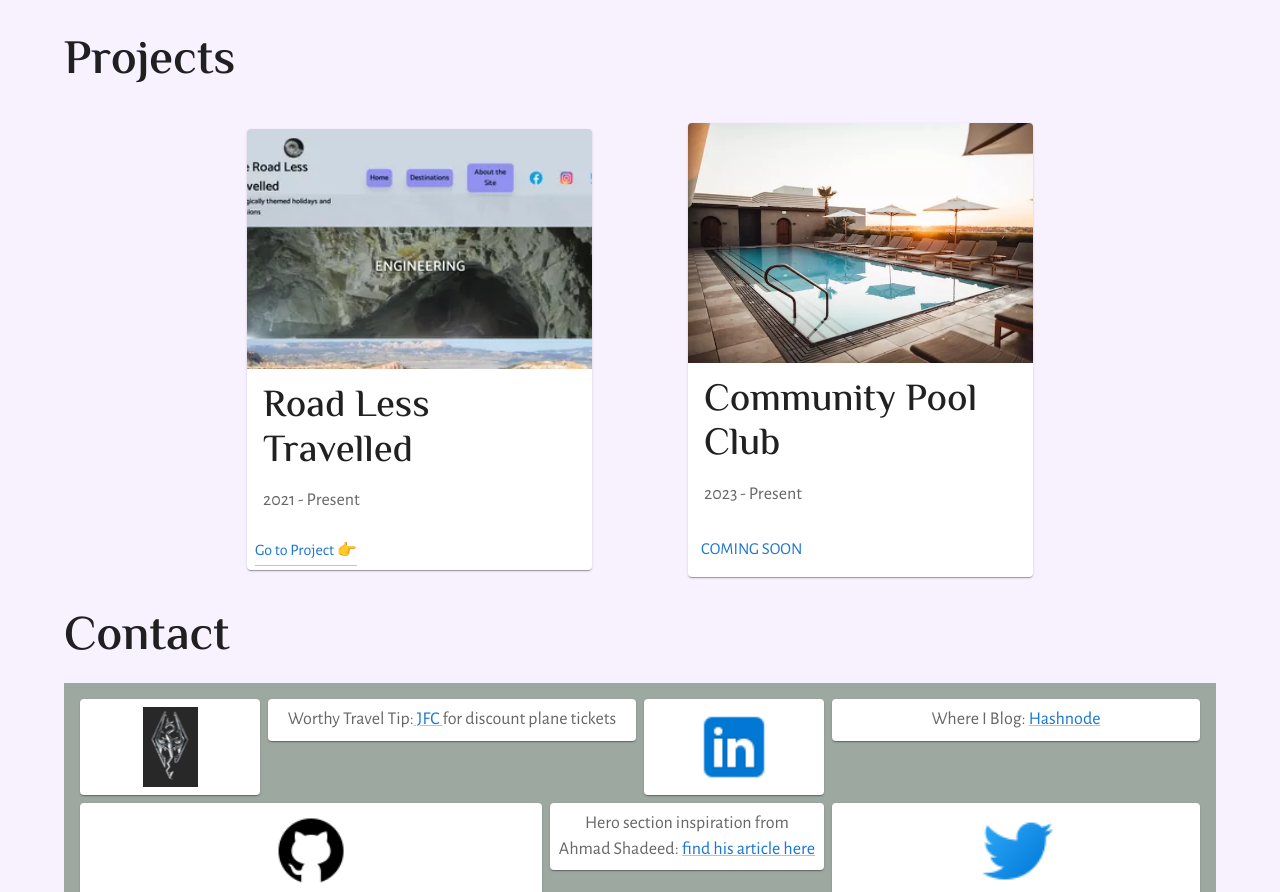
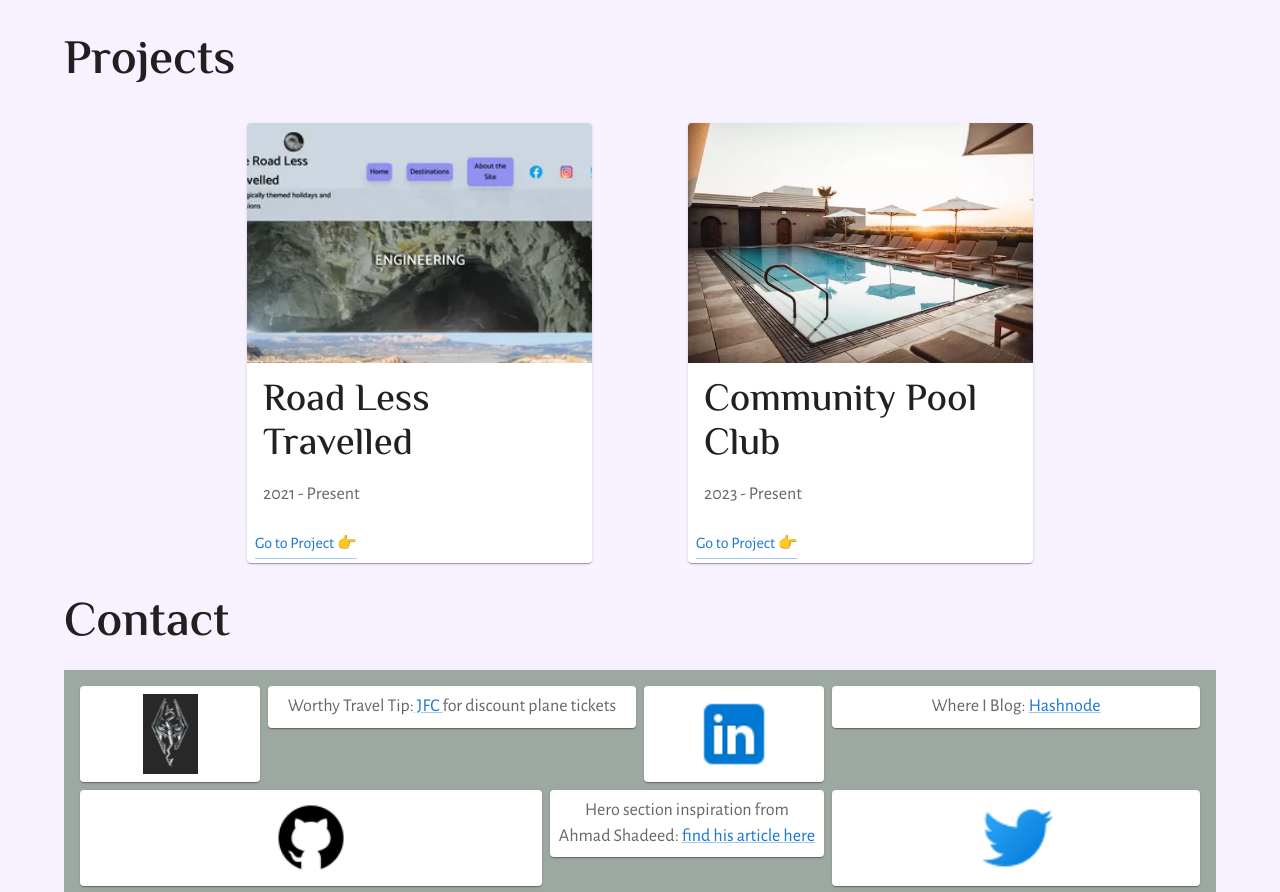
Before and after one commit to wkan17012021/Portfolio, a React (Vite) app in the folder portfolio_react_spa/: page / in a window 1280 px wide. Shown: the part 3220-4112 px from the top of the page. Built offline with nearby package versions, Linux system fonts and the light colour scheme; no server answers.

Commit message:
update href link for pool project

```diff
--- a/portfolio_react_spa/src/data/projList.js
+++ b/portfolio_react_spa/src/data/projList.js
@@ -14,6 +14,7 @@ export const projList = [
     id: 2,
     title: "Community Pool Club",
     duration: "2023 - Present",
+    url: "https://dev-hampton-pool.pantheonsite.io/",
     img: PoolProj,
     alt: "placeholder image of swimming pool",
   },
```
